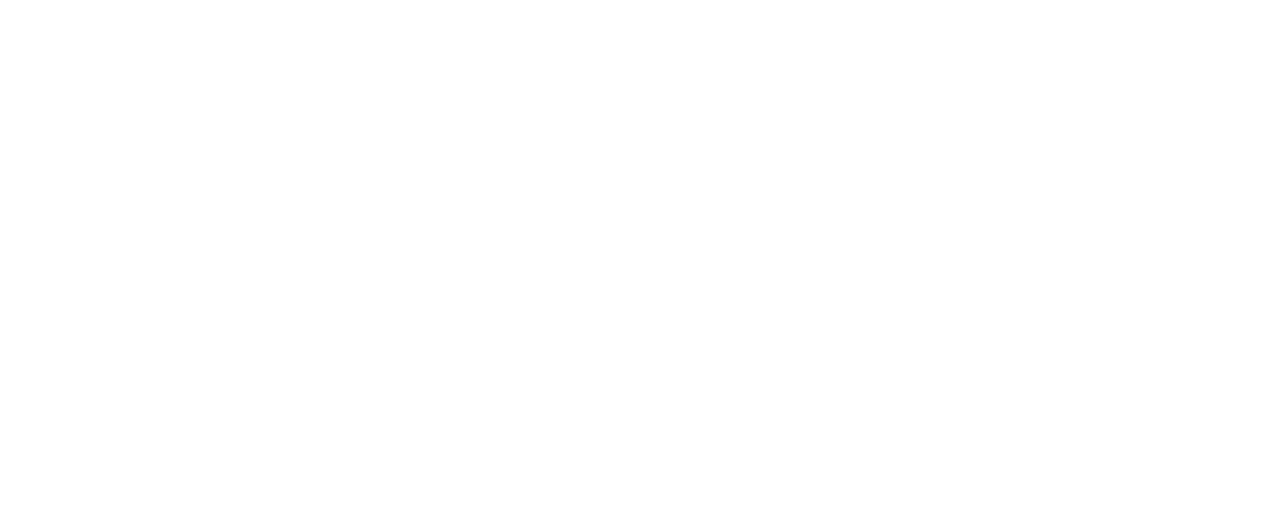
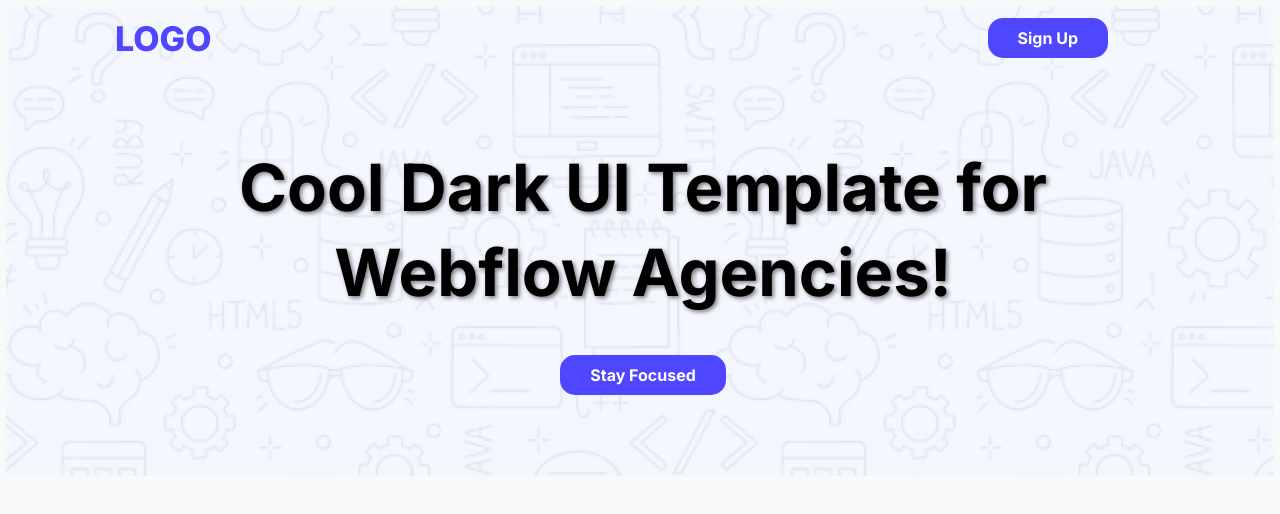
Before and after one commit to kjShawon/first-assignment, a plain HTML site: page index.html in a window 1280 px wide. Drawn offline with Linux system fonts and the light colour scheme.

Commit message:
5th commit

```diff
--- a/index.html
+++ b/index.html
@@ -9,3 +9,33 @@
 <link href="https://fonts.googleapis.com/css2?family=Inter:ital,opsz,wght@0,14..32,100..900;1,14..32,100..900&family=Open+Sans:ital,wght@0,300..800;1,300..800&display=swap" rel="stylesheet">
     <link rel="stylesheet" href="styles/styles.css">
 </head>
+<body class="open-sans-normal">
+    <header class="header">
+        <nav>
+            <h3 class="nav-title">LOGO</h3>
+            <ul>
+                <li><a href=""><button class="btn-primary">Sign Up</button></a></li>
+            </ul>
+        </nav>
+
+        <div class="banner">
+              <div class="banner-content">
+                  <h1 class="banner-text">Cool Dark UI Template for</h1>
+                  <h1 class="banner-text">Webflow Agencies!</h1>
+                <br>
+                <br>
+                   <button class="btn-primary">Stay Focused</button>
+
+              </div>
+        </div>
+
+
+    </header>
+
+    <main>
+
+    </main>
+
+
+</body>
+</html>
--- a/styles/portfolio2.css
+++ b/styles/portfolio2.css
@@ -46,14 +46,19 @@
     margin: 0 auto;
 }
 
+/* Base Styles */
+* {
+    margin: 0;
+    padding: 3px;
+
+    font-family: 'Inter', Arial, sans-serif;
+}
+
+body {
+    background-color: #f8f9fa;
+}
 
 /* btn-style */
-
-
-.dark-2{
-    color: #474747;
-}
-
 .btn-primary{
     background-color: #4E47FF;
     font-weight: bold;
@@ -71,10 +76,10 @@
     transform: translateY(-2px);
 }
 
-
 .section-title{
     font-size: 35px;
 }
+
 /* Nav styles */
 nav{
 
@@ -117,9 +122,6 @@
     position: relative;
     margin: 130px 50px;
 }
-
-
-
 .action-title {
     font-size: 42px;
     font-weight: 700;
@@ -136,10 +138,6 @@
     margin-bottom: 30px;
     max-width: 80%;
 }
-
-
-
-
 .action-button:hover {
     background-color: #333;
     transform: translateY(-2px);
@@ -157,22 +155,6 @@
     opacity: 0.9;
     border-radius: 48px;
 
-}
-
-
-
-
-
-/* Base Styles */
-* {
-    margin: 0;
-    padding: 3px;
-
-    font-family: 'Inter', Arial, sans-serif;
-}
-
-body {
-    background-color: #f8f9fa;
 }
 
 /* Productive Users Section */
--- a/styles/styles.css
+++ b/styles/styles.css
@@ -39,3 +39,72 @@
   font-style: normal;
   font-variation-settings:"wdth" 100;
 }
+
+/* main style */
+main{
+    max-width: 1140px;
+    margin: 0 auto;
+}
+
+/* Base Styles */
+* {
+    margin: 0;
+    padding: 3px;
+
+    font-family: 'Inter', Arial, sans-serif;
+}
+
+body {
+    background-color: #f8f9fa;
+}
+
+/* btn-style */
+.btn-primary{
+    background-color: #4E47FF;
+    font-weight: bold;
+    font-size: 16px;
+    color: white;
+    border: none;
+    padding: 10px 30px;
+    border-radius: 15px;
+    cursor: pointer;
+    transition: all 0.3s ease;
+
+}
+.btn-primary:hover {
+    background-color: #ede53e;
+    transform: translateY(-2px);
+}
+
+.section-title{
+    font-size: 35px;
+}
+
+/* Nav styles */
+nav{
+
+    display: flex;
+    align-items: center;
+    justify-content: space-between;
+    margin: 0 100px;
+}
+.nav-title{
+    font-weight: 800;
+    font-size: 34px;
+    color: #4E47FF;
+
+}
+nav ul{
+    display: flex;
+    align-items: center;
+}
+nav ul li{
+    list-style: none;
+    margin-right: 51px;
+}
+
+nav li a{
+    text-decoration: none;
+    font-size: 20px;
+
+}
```
Also changed, not shown: index2.html (+1 -1 lines).
